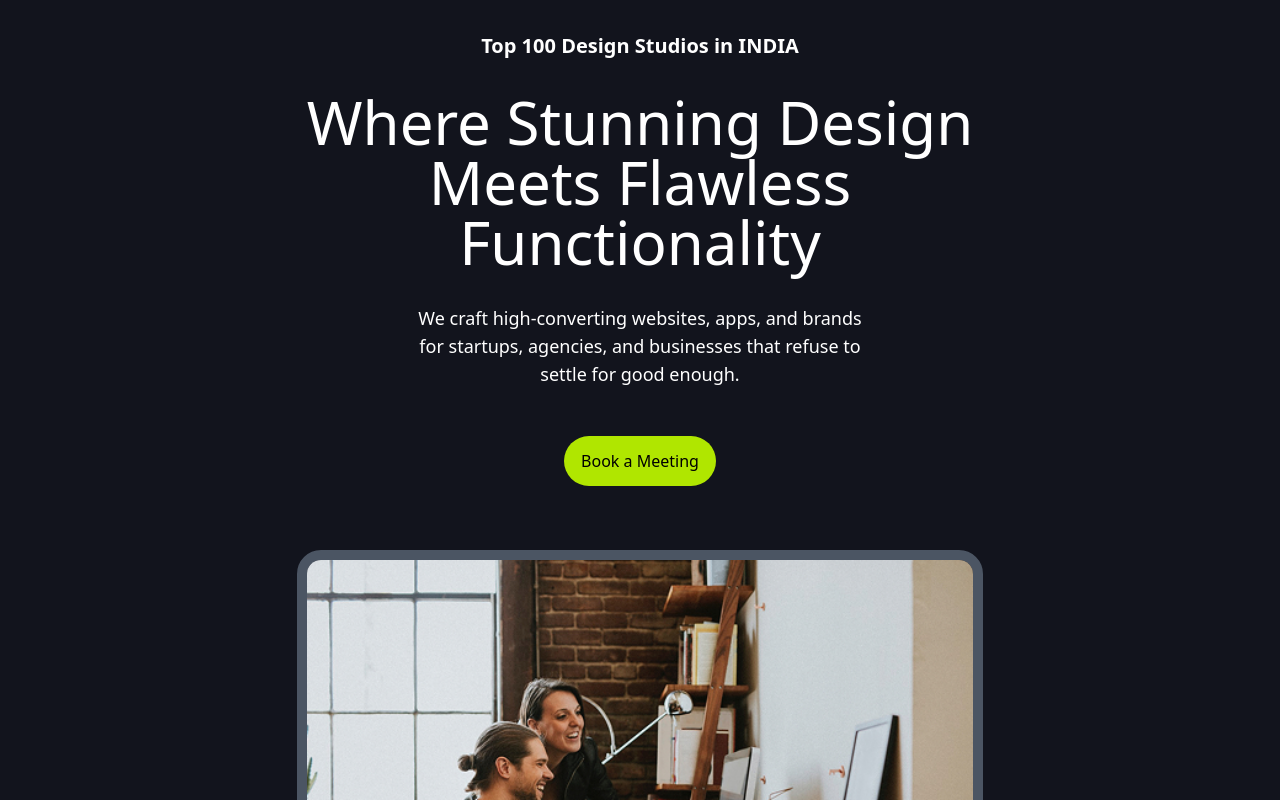
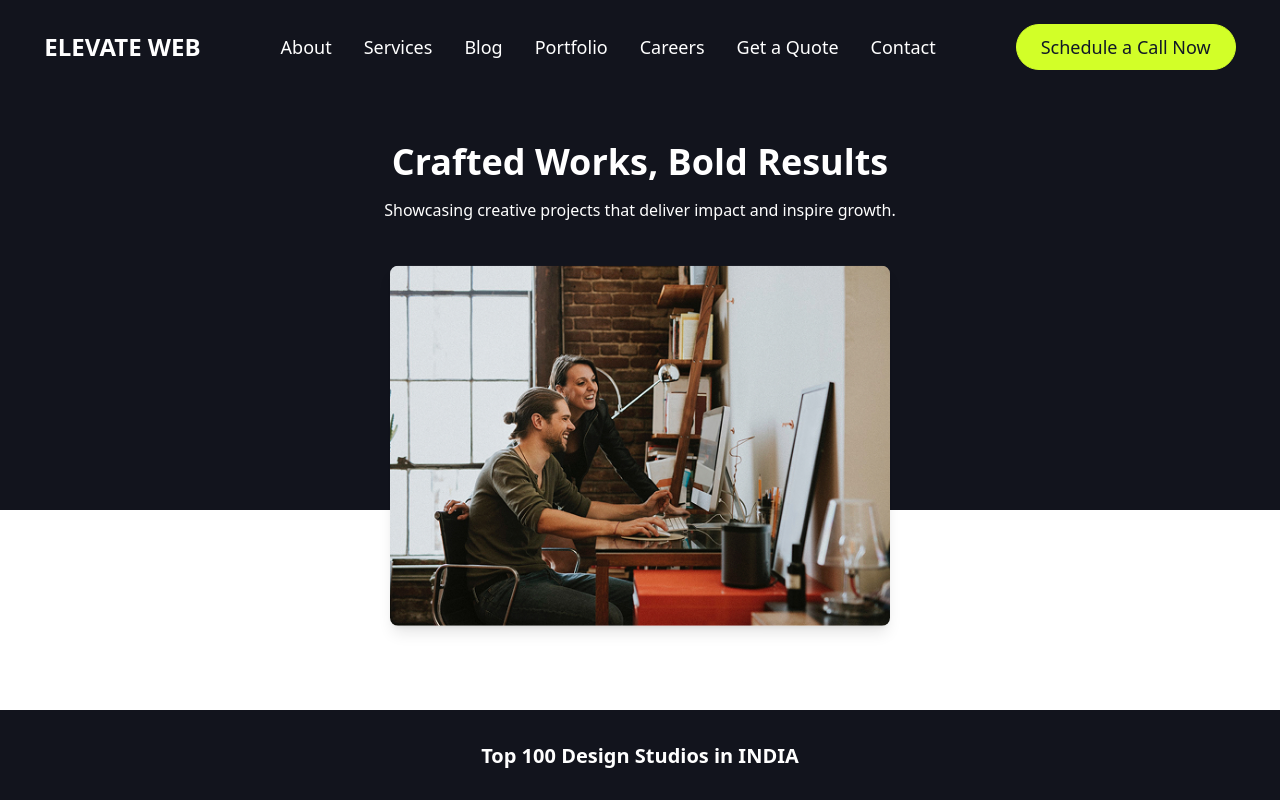
Before and after one commit to akashjadhav09/ElevateWeb, a React (Vite) app: page / in a window 1280 px wide. Shown: the top 800 px of the page. Built offline with nearby package versions, Linux system fonts and the light colour scheme.

Commit message:
Navbar Design

```diff
--- a/src/App.jsx
+++ b/src/App.jsx
@@ -9,6 +9,7 @@ import HomeServiceCard from './features/home/HomeServiceCard';
 import SpotlightCard from './features/home/SpotlightCard';
 import ClientRating from './features/home/ClientRatingCard';
 import HomeStudioSectionCard from './features/home/HomeStudioSectionCard';
+import Navbar from './navbar/Navbar';
 
 function App() {
     let title = "Unforgettable, Websites, Brands & Visuals for Bold Visionaries.";
@@ -16,6 +17,7 @@ function App() {
     let imgsrc = "./public/assets/images/homepageNarr1.jpg"
   return (
     <>
+      <Navbar />
       <HeroSection />
       <HomePageNarrative titleText={title} bodyText={body} imgSrc={imgsrc}/>
       <HomeFeatureIcon />
--- /dev/null
+++ b/src/navbar/Navbar.jsx
@@ -0,0 +1,57 @@
+import React from "react";
+
+export default function Navbar(){
+    return(
+       <div className="navbar-wrapper__main">
+  <div className="navbar-wrapper__outer">
+
+    {/* Top Section - Black Background */}
+    <div className="navbar-wrapper__inner bg-[#12141d] text-white relative pb-72 px-6">
+      {/* Navbar */}
+      <div className="navbar-top__section flex items-center justify-center flex-wrap gap-20 pt-6 pb-8">
+        <div className="navbar-logo text-2xl font-semibold">ELEVATE WEB</div>
+
+        <div className="navbar-links__section cursor-pointer flex items-center flex-wrap justify-center gap-8 text-lg">
+          <p className="link">About</p>
+          <p className="link">Services</p>
+          <p className="link">Blog</p>
+          <p className="link">Portfolio</p>
+          <p className="link">Careers</p>
+          <p className="link">Get a Quote</p>
+          <p className="link">Contact</p>
+        </div>
+
+        <button className="border border-[#d2ff28] rounded-full bg-[#d2ff28] text-gray-900 px-6 py-2 text-lg">
+          Schedule a Call Now
+        </button>
+      </div>
+
+      {/* Content + Image */}
+      <div className="navbar-content-section__outer flex flex-col items-center relative mt-10">
+        <div className="navbar-content__section z-10 text-center max-w-2xl px-4">
+          <div className="title-text text-4xl font-bold mb-4">
+            Crafted Works, Bold Results
+          </div>
+          <div className="body-text text-base">
+            Showcasing creative projects that deliver impact and inspire growth.
+          </div>
+        </div>
+
+        {/* Half-overlap Image */}
+        <div className="navbar-image__section absolute top-full -translate-y-1/2 z-20 mt-56">
+          <img
+            className="navbar-image w-[500px] object-cover rounded-lg shadow-lg"
+            src="./public/assets/images/homepageNarr1.jpg"
+            alt="Hero Visual"
+          />
+        </div>
+      </div>
+    </div>
+
+    {/* Bottom Section - White Background */}
+    <div className="navbar-bottom-wapper bg-white h-[200px] relative z-10"></div>
+  </div>
+</div>
+
+    )
+}
```
